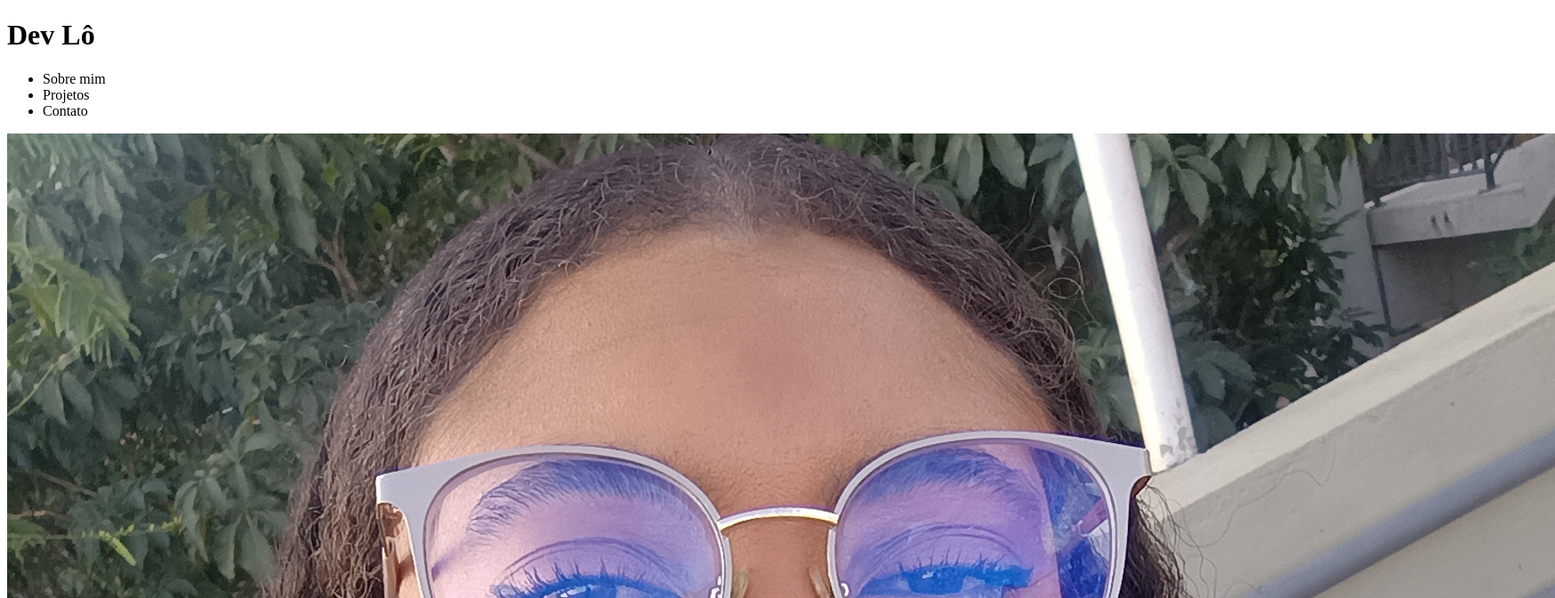
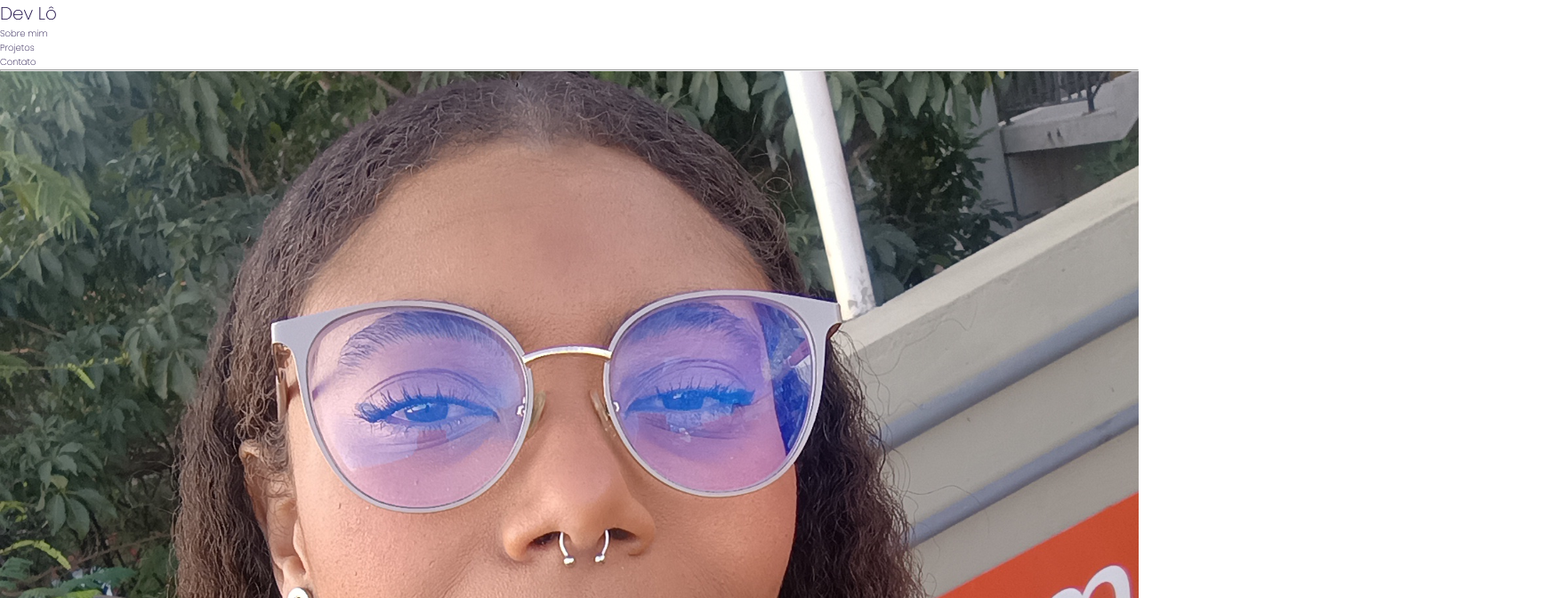
Before and after one commit to lolimamota/trabalhoHtmlCssPlus, a React (Vite) app: page / in a window 1280 px wide. Shown: the top 672 px of the page at 89% size, 1748 px wide, since content can reach past the window. Built offline with nearby package versions, Linux system fonts and the light colour scheme.

Commit message:
ADD: configurações globais do css

```diff
--- a/jsconfig.json
+++ b/jsconfig.json
@@ -9,6 +9,9 @@
             ],
             "@components/*": [
                 "./src/components/*"
+            ],
+            "@scss/*": [
+                "./src/scss/*"
             ]
         }
     },
--- a/src/components/footer/footer.jsx
+++ b/src/components/footer/footer.jsx
@@ -1,3 +1,5 @@
+import '@scss/global.scss';
+
 function Footer(){
     return(
         <footer>
--- a/src/components/header/header.jsx
+++ b/src/components/header/header.jsx
@@ -1,4 +1,5 @@
 // import { BrowserRouter, Routes, Route, Link } from 'react-router-dom';
+import '@scss/global.scss';
 
 function Header(){
     return(
@@ -11,6 +12,7 @@ function Header(){
                 <li>Contato</li>
             </ul>
         </nav>
+        <hr/>
     </header>
     )
 }
--- a/src/components/main/main.jsx
+++ b/src/components/main/main.jsx
@@ -1,3 +1,6 @@
+//importação de estilos
+import '@scss/global.scss';
+
 // importação de imagens
 import perfil from '@assets/perfil.jpg';
 import fantastika from '@assets/fantastika.png';
--- a/src/patterns/mixins.modules.scss
+++ b/src/patterns/mixins.modules.scss
@@ -1,3 +1,3 @@
 @forward '@patterns/typography.modules.scss';
-@forward '@patterns/colors.module.scss';
+@forward '@patterns/colors.modules.scss';
 @forward '@patterns/breakpoint.modules.scss';
--- a/src/patterns/typography.module.scss
+++ /dev/null
@@ -1,16 +0,0 @@
-@import url('https://fonts.googleapis.com/css2?family=Poppins:wght@200&display=swap');
-
-@mixin H1($fontsize: clamp(3rem, 3vw, 4rem), $fontweight:400) {
-    font-size: $fontsize;
-    font-weight: $fontweight;
-};
-
-@mixin H2($fontsize: clamp(1rem, 3vw, 2rem), $fontweight:300) {
-    font-size: $fontsize;
-    font-weight: $fontweight;
-};
-
-@mixin Texts($fontsize: clamp(1.3rem, 3vw, 1.5rem), $fontweight:100) {
-    font-size: $fontsize;
-    font-weight: $fontweight;
-};
--- /dev/null
+++ b/src/patterns/typography.modules.scss
@@ -0,0 +1,22 @@
+@import url('https://fonts.googleapis.com/css2?family=Poppins:wght@200&display=swap');
+
+@mixin fontFamily($fontfamily: "Poppins", $fontweight: 200, $fontstyle: normal){
+    font-family: $fontfamily;
+    font-weight: $fontweight;
+    font-style: $fontstyle;
+}
+
+@mixin H1($fontsize: clamp(3rem, 3vw, 4rem)) {
+    font-size: $fontsize;
+    font-weight: $fontweight;
+};
+
+@mixin H2($fontsize: clamp(1rem, 3vw, 2rem)) {
+    font-size: $fontsize;
+    font-weight: $fontweight;
+};
+
+@mixin Texts($fontsize: clamp(1.3rem, 3vw, 1.5rem)) {
+    font-size: $fontsize;
+    font-weight: $fontweight;
+};
--- /dev/null
+++ b/src/scss/global.scss
@@ -0,0 +1,21 @@
+@use '@patterns/mixins.modules.scss' as mixins;
+
+*,
+*::before,
+*::after {
+    box-sizing: border-box;
+    margin: 0;
+    padding: 0;
+    text-decoration: none;
+    list-style-type: none;
+    color: mixins.$textColor;
+    @include mixins.fontFamily;
+}
+
+html{
+    font-size: 62.5%;
+}
+
+img{
+    width: 100%;
+}
```
Also changed, not shown: src/patterns/breakpoint.modules.scss (renamed from src/patterns/breakpoint.module.scss), src/patterns/colors.modules.scss (renamed from src/patterns/colors.module.scss).
